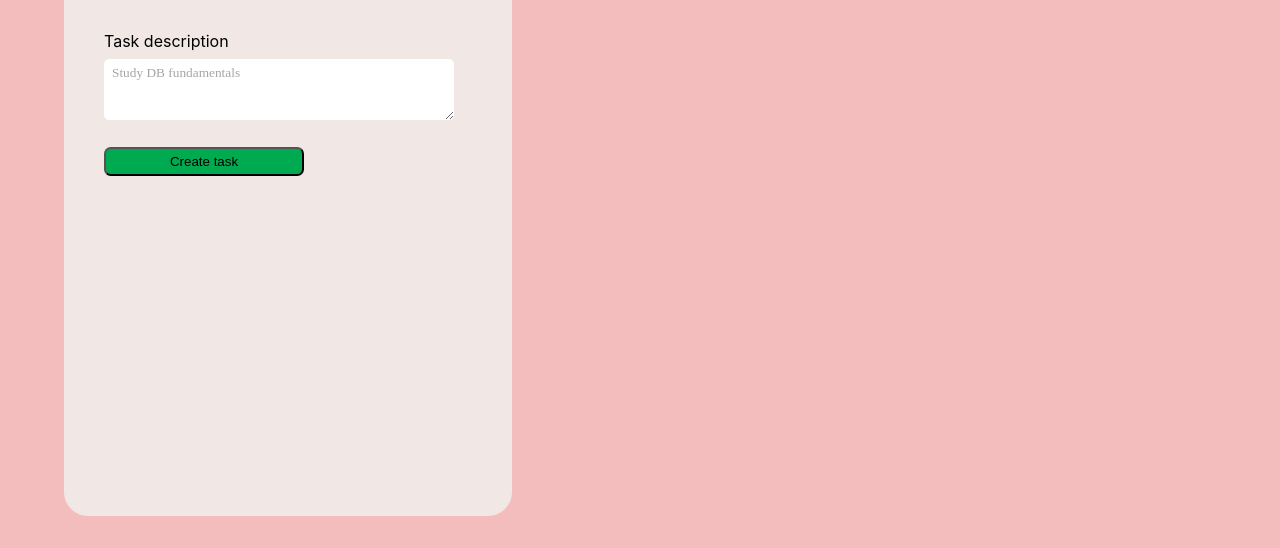
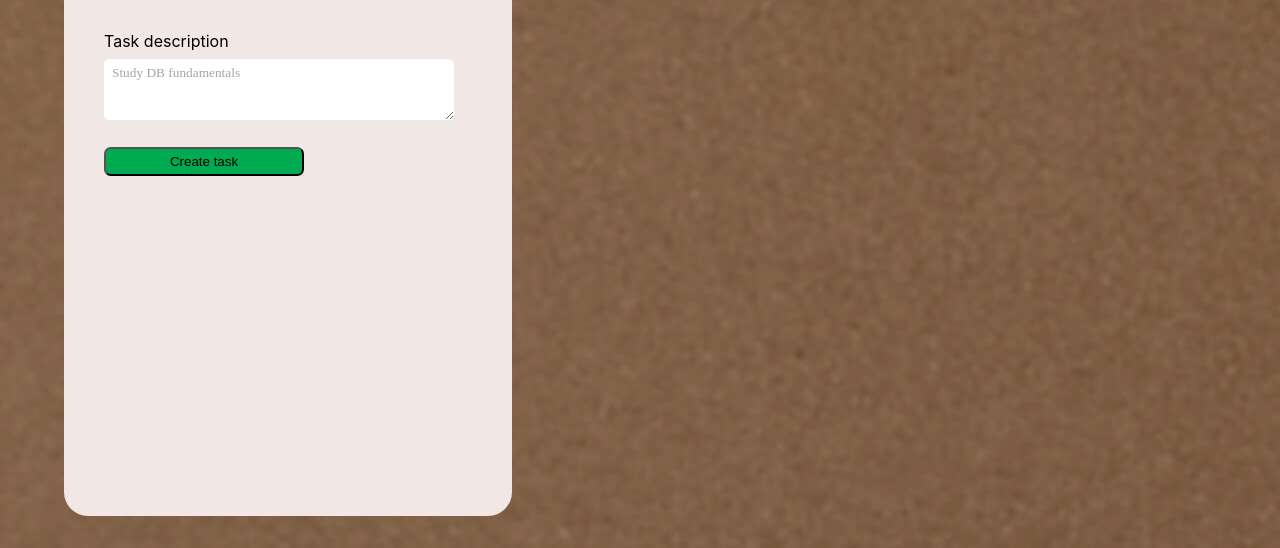
Before and after one commit to azabaleta/TODOapp, a React app: page / in a window 1280 px wide. Shown: the part 252-800 px from the top of the page. Built offline with nearby package versions, Linux system fonts and the light colour scheme.

Commit message:
background changed

```diff
--- a/src/App/App.css
+++ b/src/App/App.css
@@ -1,5 +1,5 @@
 .App {
-  background: #f3bdbd;
+  background-image: url("../assets/todoBackground.jpg");;
   width: 100%;
   min-height: 100vh;
   display: flex;
```
Also changed, not shown: public/manifest.json (deleted), src/assets/todoBackground.jpg (added), 2 other files.
